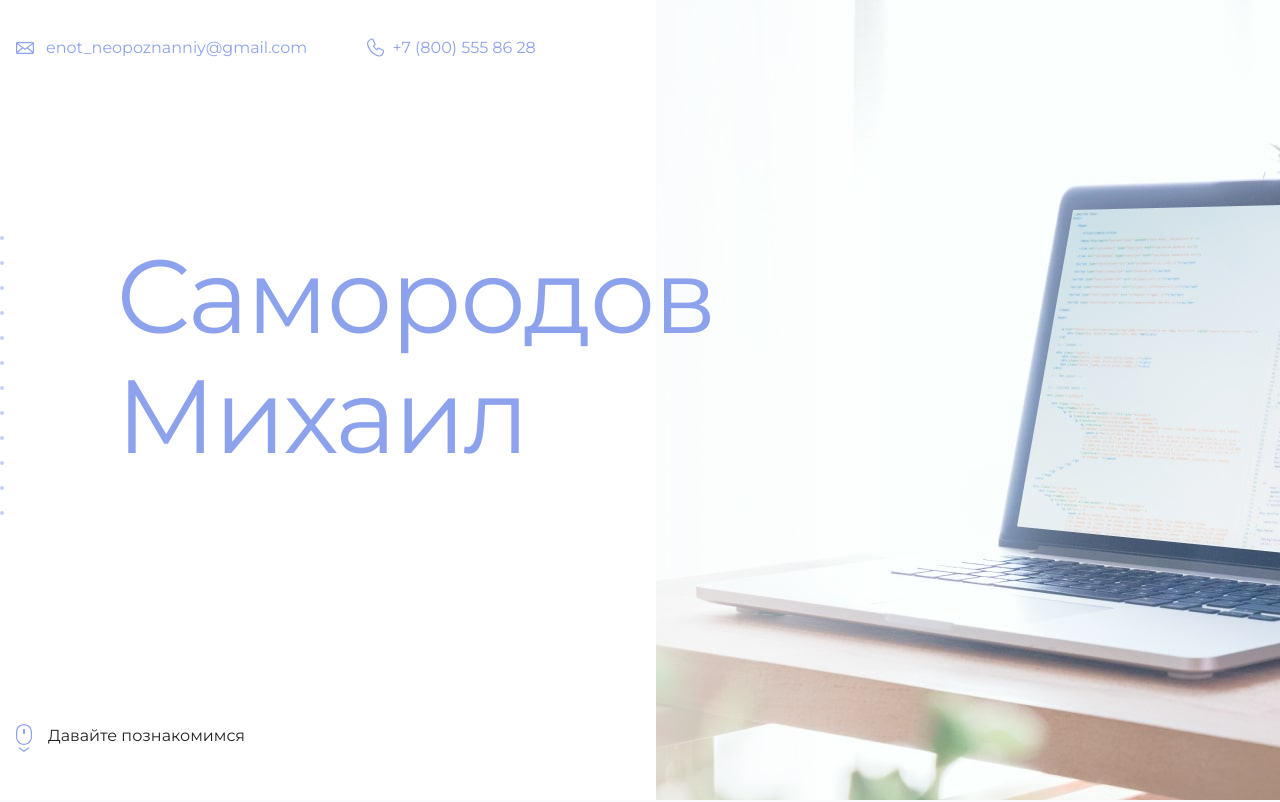
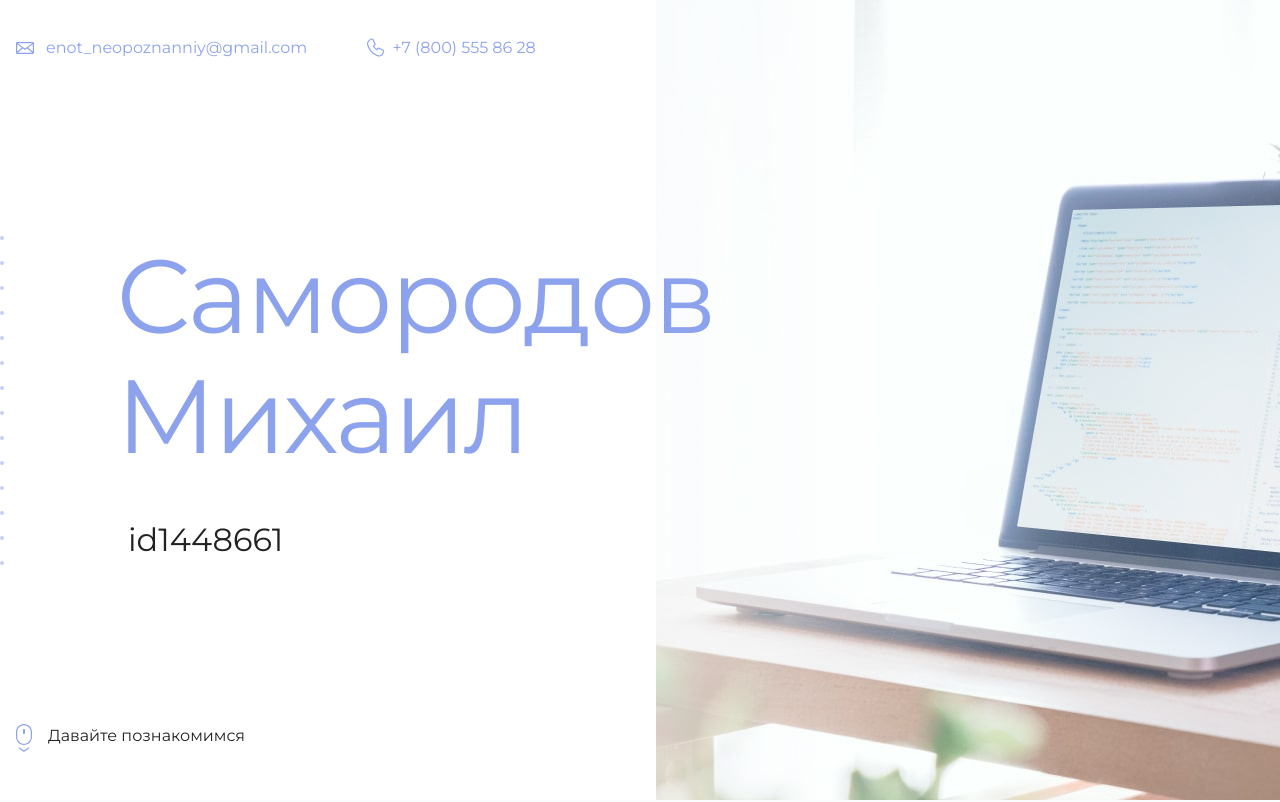
Before and after one commit to SamorodovMA/my-site, a plain HTML site: page index.html in a window 1280 px wide. Shown: the top 802 px of the page. Drawn offline with Linux system fonts and the light colour scheme.

Commit message:
added id

```diff
--- a/index.html
+++ b/index.html
@@ -19,7 +19,7 @@
       <section class="hero-image">
         <div class="container">
           <h1 class="heading">Самородов Михаил</h1>
-          <p><id1448661 на сайте Академии></p>
+          <p>id1448661</p>
         </div>
       </section>
 
```
